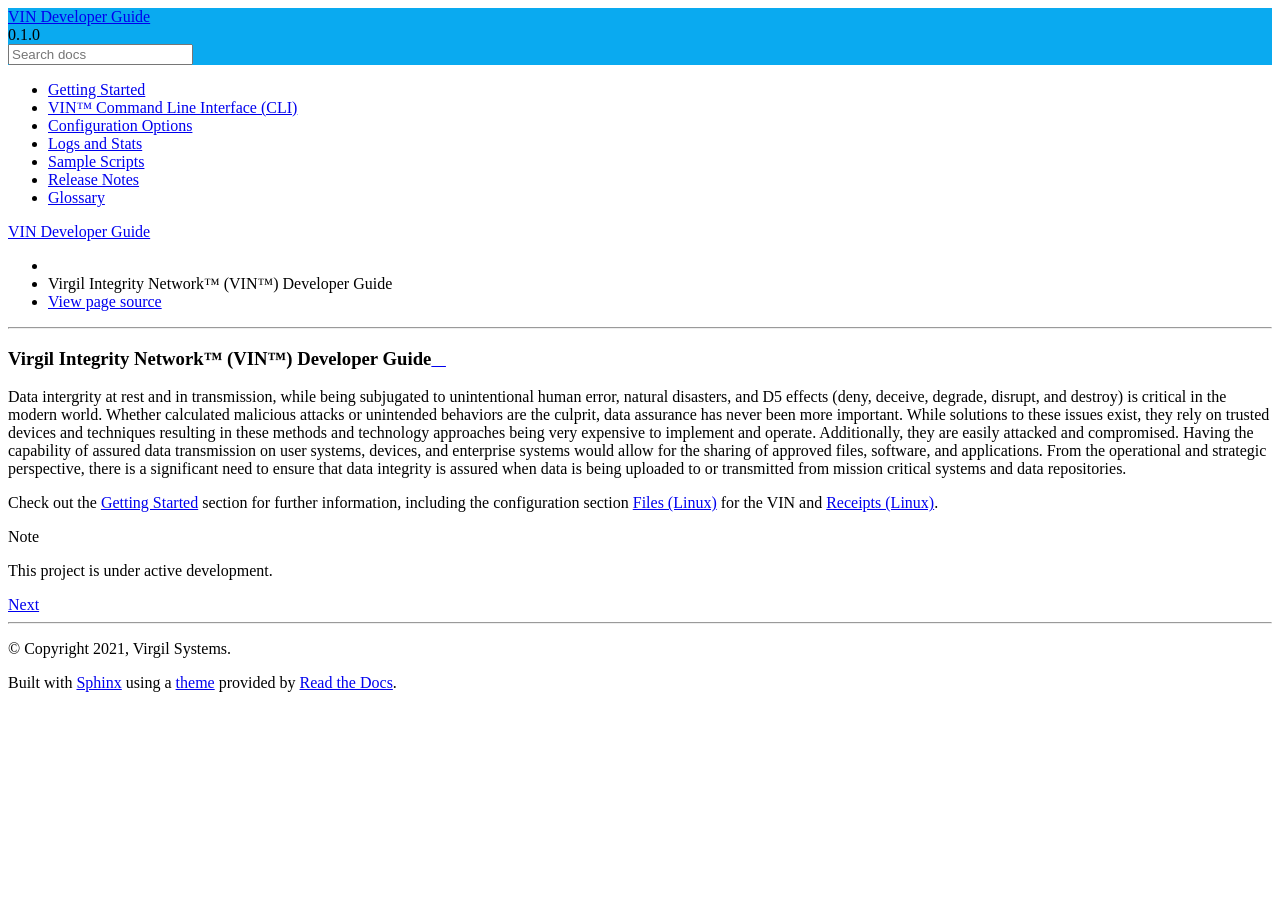
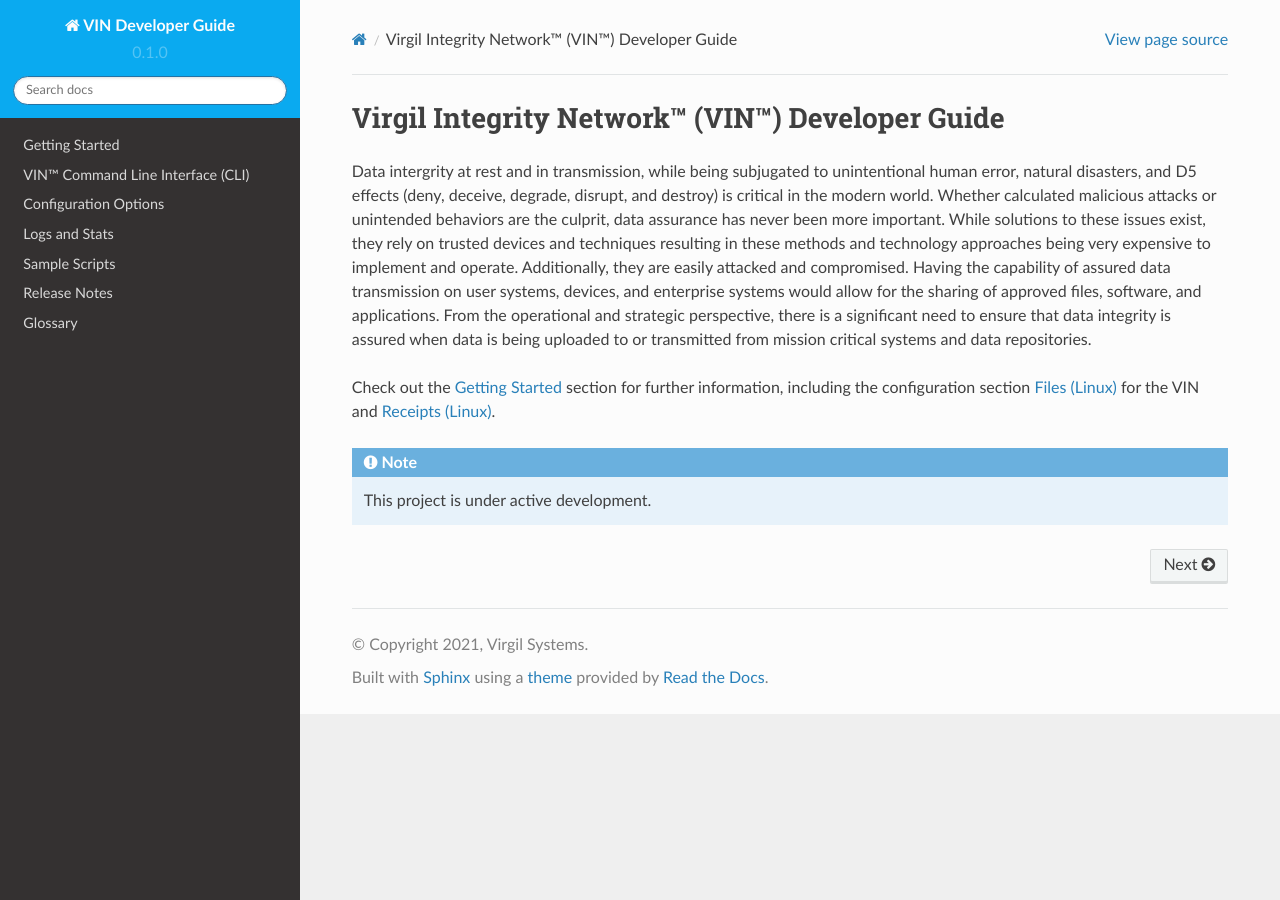
Before and after one commit to Market-Insight-Solutions-LLC/vin-developer-guide, a Sphinx documentation site: the page built from docs/source/index.rst, in a window 1280 px wide. Built offline with Sphinx 7.4.7 and the Read the Docs theme 2.0.0, drawn with Linux system fonts in a browser that asks for light colours.

Commit message:
added import theme.css back in

```diff
--- a/docs/source/_static/css/custom.css
+++ b/docs/source/_static/css/custom.css
@@ -1,4 +1,4 @@
-/*@import "theme.css";*/
+@import "theme.css";
 
 /* Side navigation bar color */
 .wy-side-nav-search {
```
